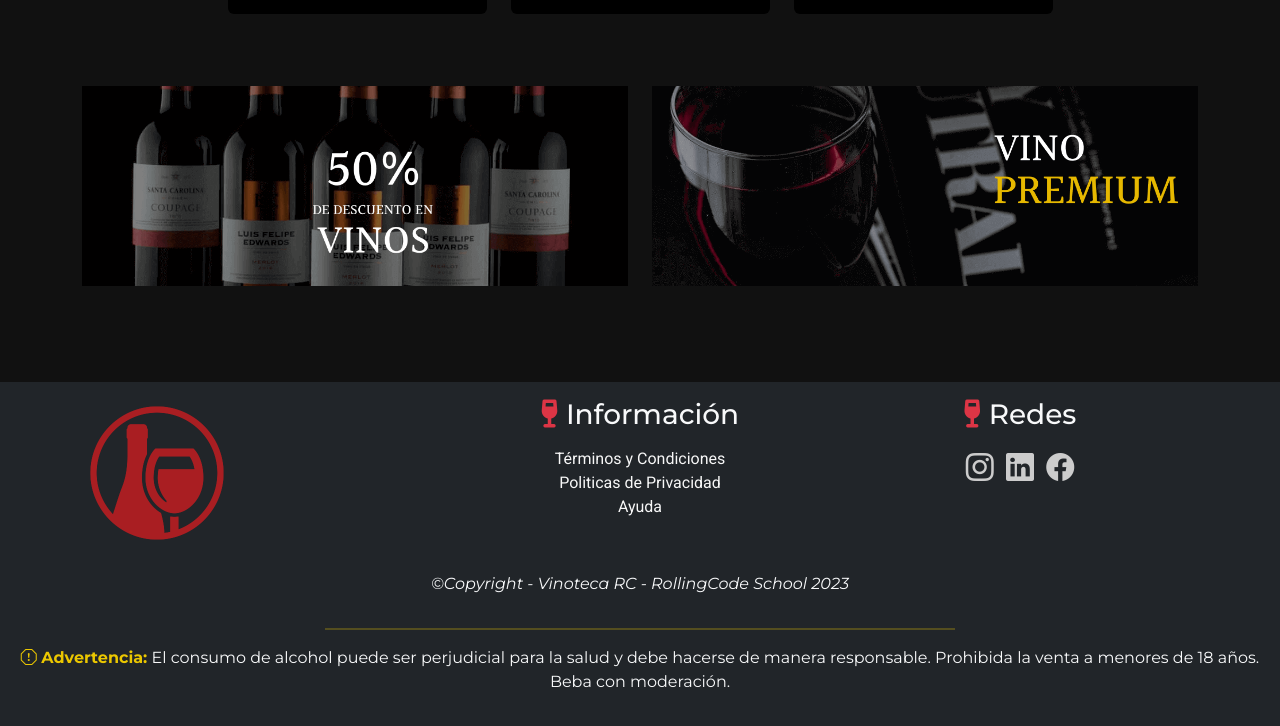
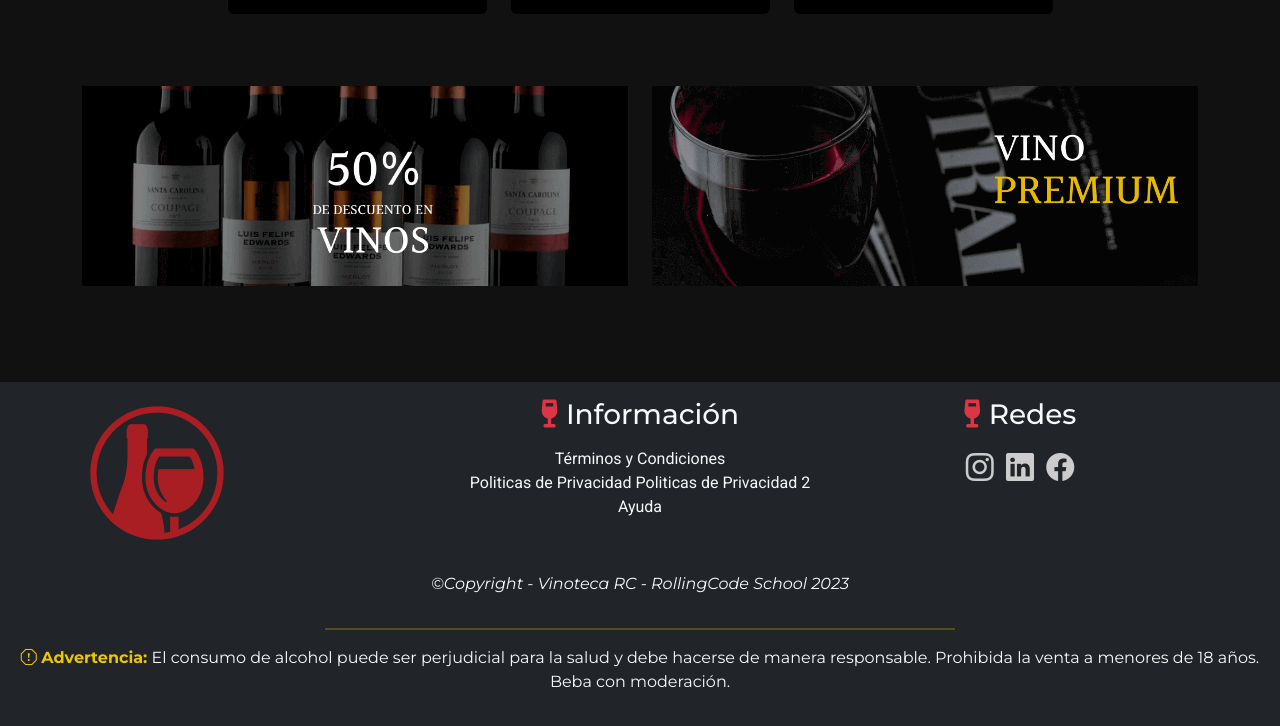
Before and after one commit to MarianoArias202/vinovacion, a plain HTML site: page index.html in a window 1280 px wide. Shown: the part 3838-4564 px from the top of the page. Drawn offline with nearby package versions, Linux system fonts and the light colour scheme.

```diff
--- a/index.html
+++ b/index.html
@@ -484,6 +484,9 @@
                   <a href="./pages/error404.html" class="footer-a"
                     >Politicas de Privacidad</a
                   >
+                  <a href="./pages/error404.html" class="footer-a"
+                    >Politicas de Privacidad 2</a
+                  >
                 </li>
                 <li>
                   <a href="./pages/error404.html" class="footer-a">Ayuda</a>
```
